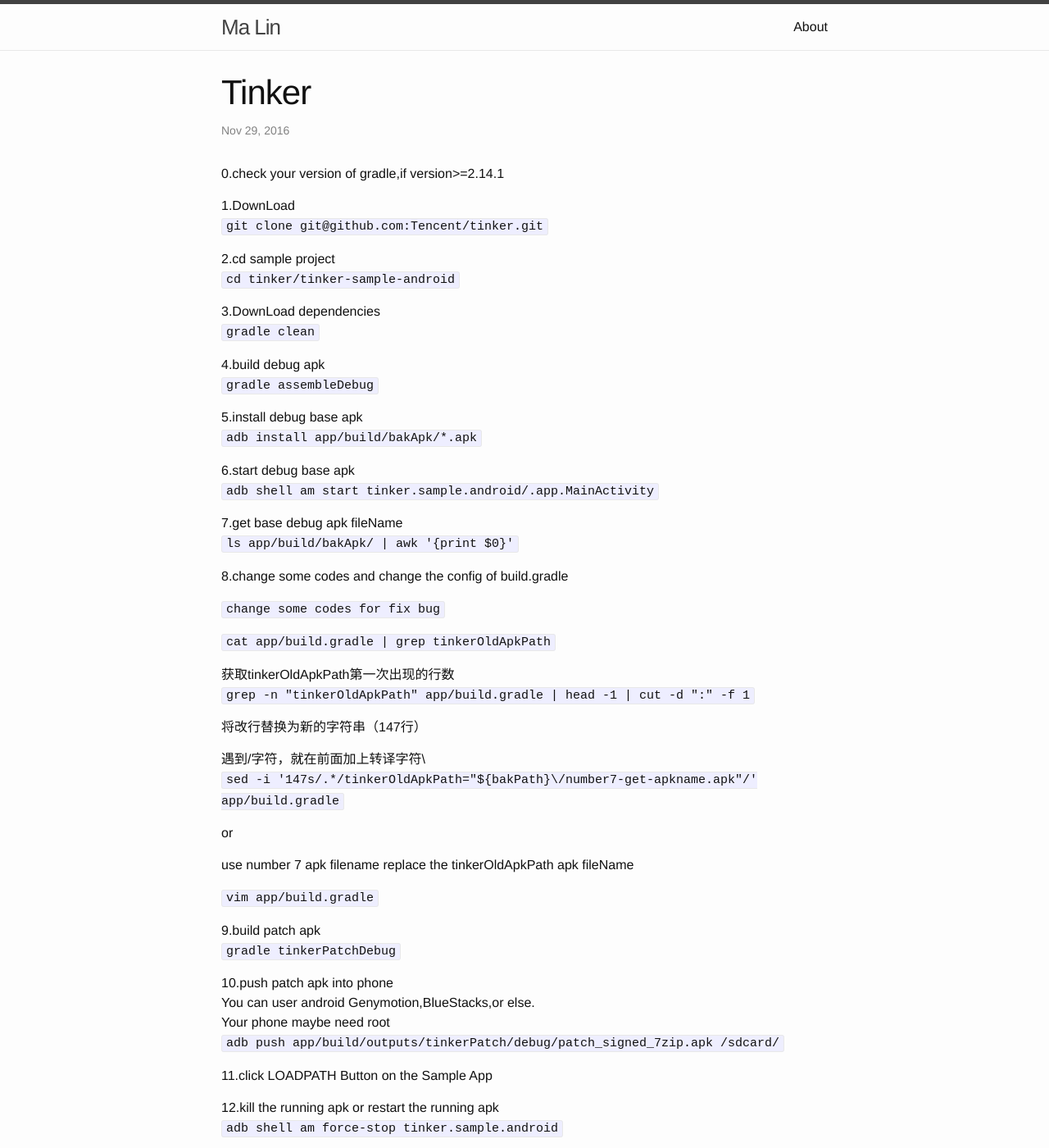
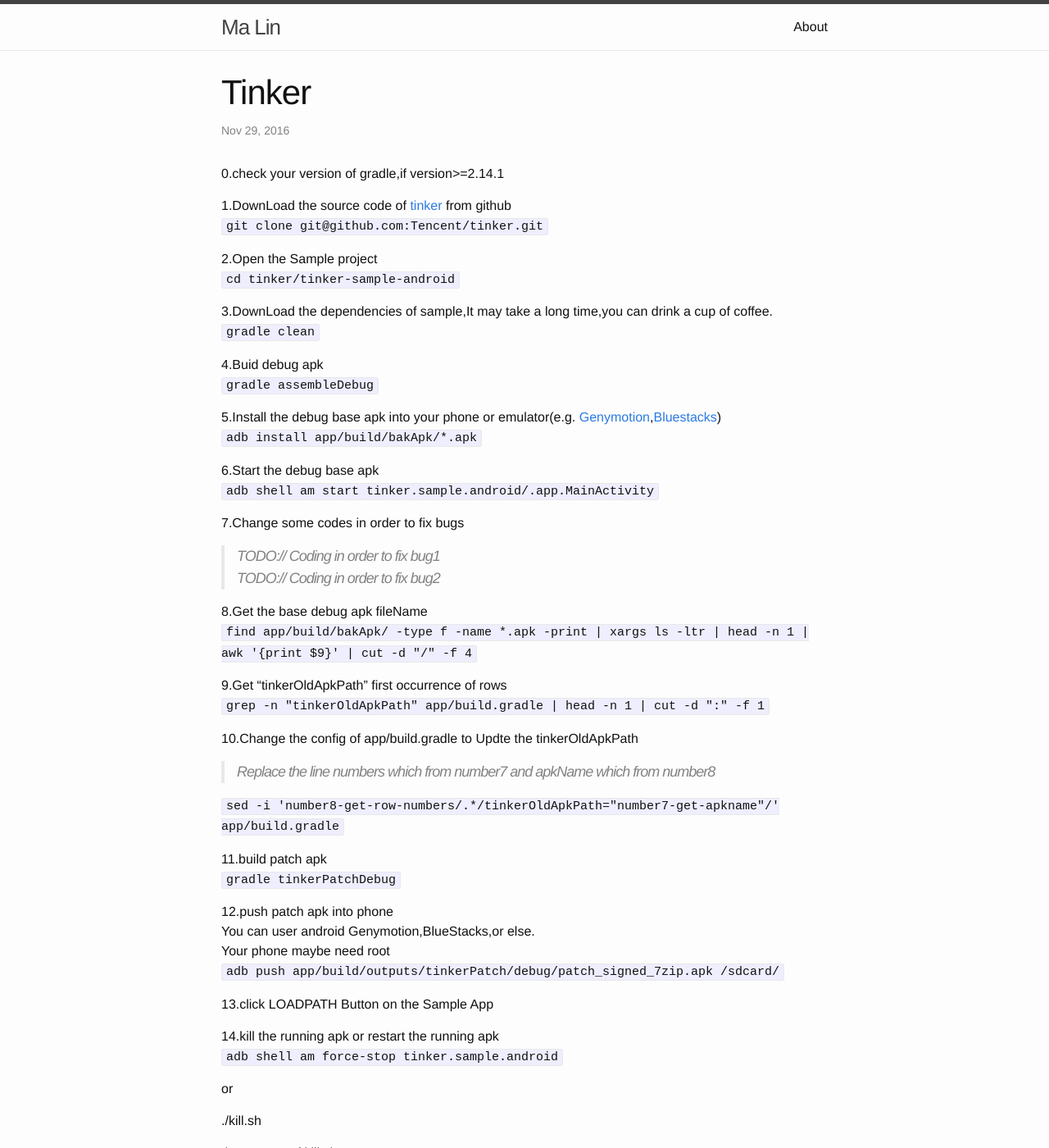
Before and after one commit to androidmalin/androidmalin.github.io, a Jekyll site: the page built from _posts/2016-11-29-tinker.markdown, in a window 1280 px wide and 1400 px high. Shown: the whole window at 82% size. Built offline with Jekyll 4.4.1, drawn with Linux system fonts in a browser that asks for light colours; some of the changed text lies outside the part shown.

Commit message:
update the command for tinker

```diff
--- a/_posts/2016-11-29-tinker.markdown
+++ b/_posts/2016-11-29-tinker.markdown
@@ -6,63 +6,53 @@
 ---
 0.check your version of gradle,if version>=2.14.1
 
-1.DownLoad<br/>
+1.DownLoad the source code of [tinker](https://github.com/Tencent/tinker) from github <br/>
 `git clone git@github.com:Tencent/tinker.git`
 
-2.cd sample project<br/>
+2.Open the Sample project<br/>
 `cd tinker/tinker-sample-android`
 
-3.DownLoad dependencies<br/>
+3.DownLoad the dependencies of sample,It may take a long time,you can drink a cup of coffee.<br/>
 `gradle clean`
 
-4.build debug apk<br/>
+4.Buid debug apk<br/>
 `gradle assembleDebug`
 
-5.install debug base apk<br/>
+5.Install the debug base apk into your phone or emulator(e.g. [Genymotion](https://www.genymotion.com/),[Bluestacks](http://www.bluestacks.cn/bdsem_anmnq.html))<br/>
 `adb install app/build/bakApk/*.apk`
 
-6.start debug base apk<br/>
+6.Start the debug base apk<br/>
 `adb shell am start tinker.sample.android/.app.MainActivity`
 
-7.get base debug apk fileName<br/>
-`ls app/build/bakApk/ | awk '{print $0}'`
+7.Change some codes in order to fix bugs<br/>
 
-8.change some codes and change the config of build.gradle<br/>
-
-`change some codes for fix bug`
-
-`cat app/build.gradle | grep tinkerOldApkPath`
-
-获取tinkerOldApkPath第一次出现的行数<br/>
-`grep -n "tinkerOldApkPath" app/build.gradle | head -1 | cut -d  ":" -f 1`
-
-将改行替换为新的字符串（147行）<br/>
+>TODO:// Coding in order to fix bug1<br/>
+>TODO:// Coding in order to fix bug2<br/>
 
 
-遇到/字符，就在前面加上转译字符\ <br/>
-`sed -i '147s/.*/tinkerOldApkPath="${bakPath}\/number7-get-apkname.apk"/' app/build.gradle`
+8.Get the base debug apk fileName<br/>
+`find app/build/bakApk/ -type f -name *.apk -print | xargs ls -ltr | head -n 1 | awk '{print $9}' | cut -d  "/" -f 4`
 
+9.Get "tinkerOldApkPath" first occurrence of rows <br/>
+`grep -n "tinkerOldApkPath" app/build.gradle | head -n 1 | cut -d  ":" -f 1`
 
-or<br/>
+10.Change the config of app/build.gradle to Updte the tinkerOldApkPath<br/>
+>Replace the line numbers which from number7 and apkName which from number8 <br/>
 
-use number 7 apk filename replace the tinkerOldApkPath apk fileName<br/>
+`sed -i 'number8-get-row-numbers/.*/tinkerOldApkPath="number7-get-apkname"/' app/build.gradle`
 
-`vim app/build.gradle`
-
-
-9.build patch apk<br/>
+11.build patch apk<br/>
 `gradle tinkerPatchDebug`
 
-
-10.push patch apk into phone<br/>
+12.push patch apk into phone<br/>
 You can user android Genymotion,BlueStacks,or else.<br/>
 Your phone maybe need root<br/>
 `adb push app/build/outputs/tinkerPatch/debug/patch_signed_7zip.apk /sdcard/`
 
-11.click LOADPATH Button on the Sample App
+13.click LOADPATH Button on the Sample App
 
 
-12.kill the running apk or restart the running apk<br/>
+14.kill the running apk or restart the running apk<br/>
 `adb shell am force-stop tinker.sample.android`
 
 or<br/>
```
Also changed, not shown: other parts of _posts/2016-11-29-tinker.markdown (+4 -4 lines).
